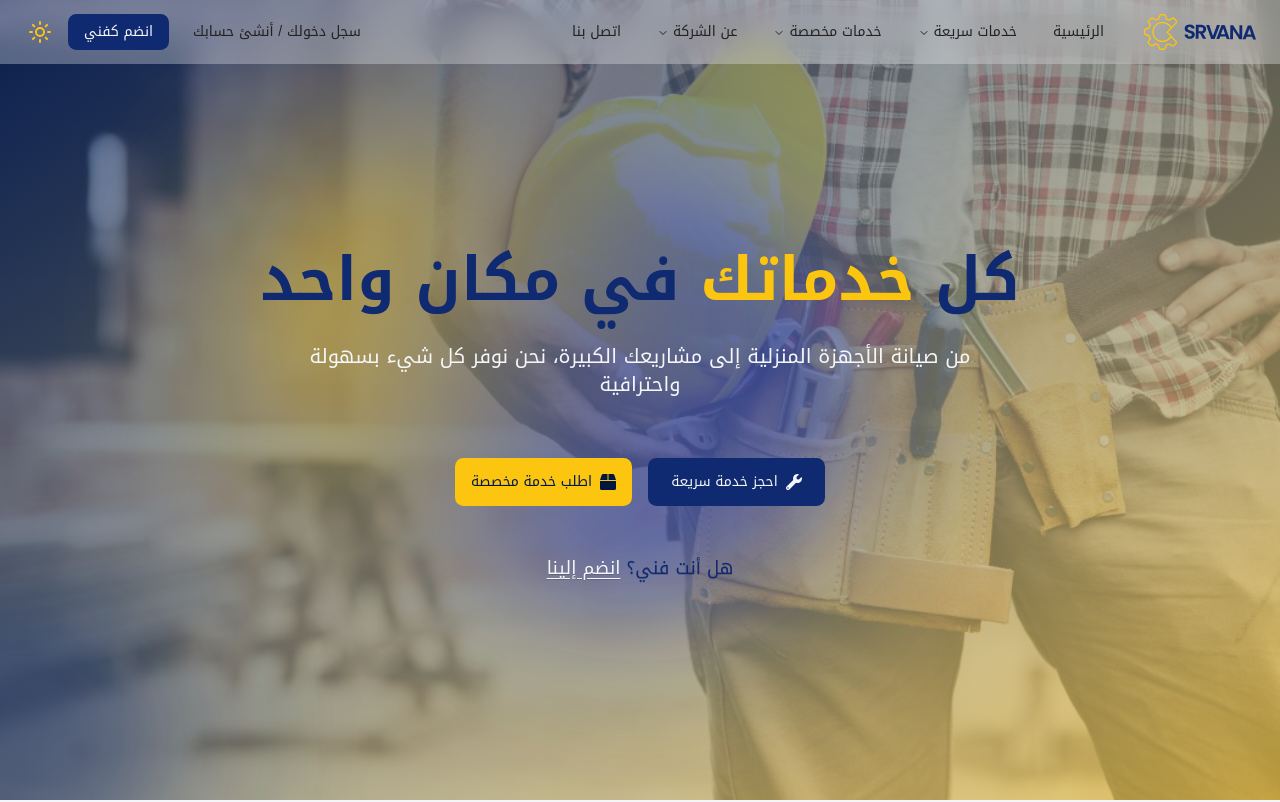
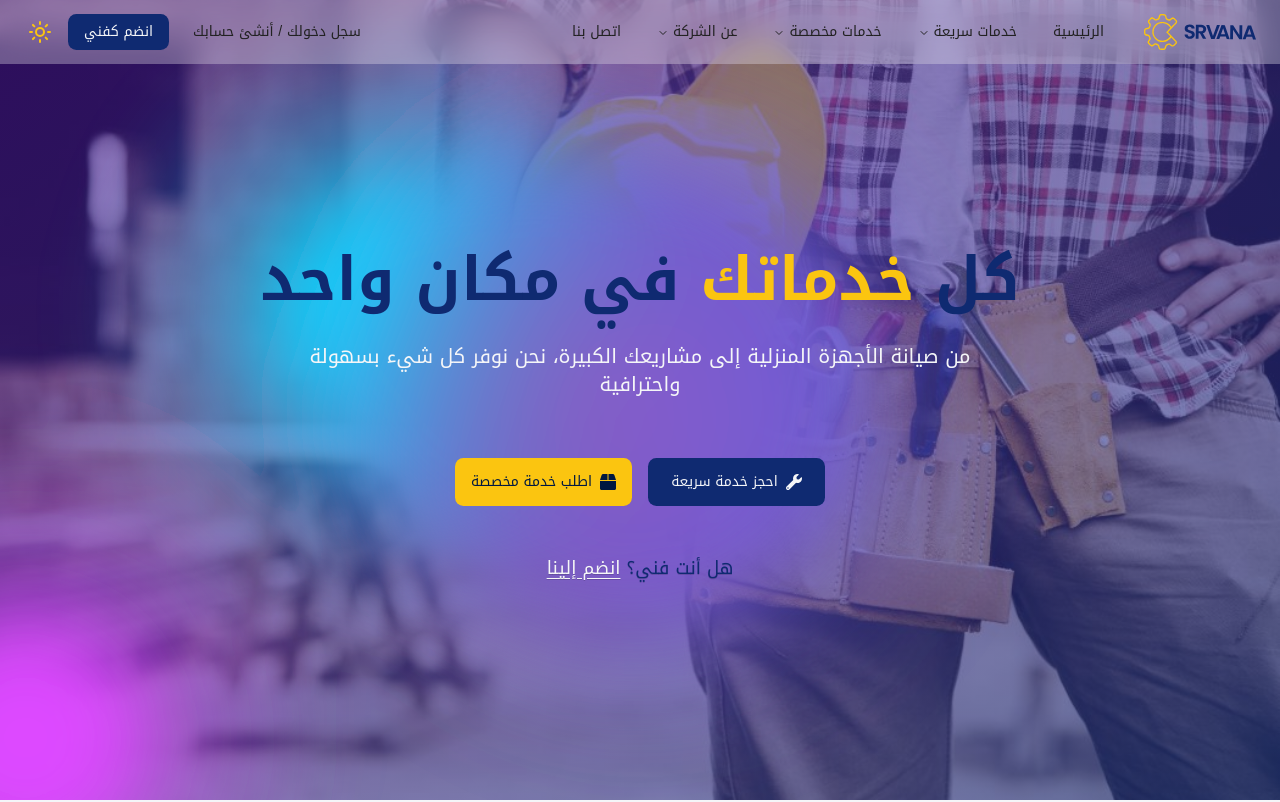
Before and after one commit to abualanin112/srvana, a React (Vite) app: page / in a window 1280 px wide. Shown: the top 802 px of the page. Built offline with nearby package versions, Linux system fonts and the light colour scheme.

Commit message:
bg header

```diff
--- a/src/components/ui/BubbleBackground.jsx
+++ b/src/components/ui/BubbleBackground.jsx
@@ -10,10 +10,12 @@ const BubbleBackground = ({
   interactive = false,
   transition = { stiffness: 100, damping: 20 },
   colors = {
-    first: "36.55,32.9,280.18",
-    second: "27,55,121",
-    third: "251,197,16",
-    fourth: "15,65,145",
+    first: "18,113,255",
+    second: "221,74,255",
+    third: "0,220,255",
+    fourth: "200,50,50",
+    fifth: "180,180,50",
+    sixth: "140,100,255",
   },
   ...props
 }) => {
@@ -55,7 +57,7 @@ const BubbleBackground = ({
         className="absolute inset-0 w-full h-full object-cover z-0"
       />
 
-      <div className="absolute inset-0 w-full h-full z-5 bg-gradient-to-br from-[#0f2a71] to-[#fcd34d] opacity-70" />
+      <div className="absolute inset-0 w-full h-full z-5 bg-gradient-to-br from-violet-900 to-blue-900 opacity-60" />
 
       <style>
         {`
@@ -64,7 +66,8 @@ const BubbleBackground = ({
             --second-color: ${colors.second};
             --third-color: ${colors.third};
             --fourth-color: ${colors.fourth};
-
+            --fifth-color: ${colors.fifth};
+            --sixth-color: ${colors.sixth};
           }
         `}
       </style>
@@ -90,7 +93,7 @@ const BubbleBackground = ({
 
       <div
         className="absolute inset-0 z-10"
-        style={{ filter: "url(#goo) blur(40px)", opacity: 0.5 }}
+        style={{ filter: "url(#goo) blur(40px)", opacity: 1 }}
       >
         <motion.div
           className="absolute rounded-full w-[80%] h-[80%] top-[10%] left-[10%]  bg-[radial-gradient(circle_at_center,rgba(var(--first-color),0.8)_0%,rgba(var(--first-color),0)_50%)]"
@@ -114,9 +117,23 @@ const BubbleBackground = ({
           <div className="absolute rounded-full w-[80%] h-[80%] top-[calc(50%+200px)] left-[calc(50%-500px)] bg-[radial-gradient(circle_at_center,rgba(var(--third-color),0.8)_0%,rgba(var(--third-color),0)_50%)]" />
         </motion.div>
 
+        <motion.div
+          className="absolute rounded-full w-[80%] h-[80%] top-[10%] left-[10%]  bg-[radial-gradient(circle_at_center,rgba(var(--fourth-color),0.8)_0%,rgba(var(--fourth-color),0)_50%)] opacity-70"
+          animate={{ x: [-50, 50, -50] }}
+          transition={{ duration: 40, ease: "easeInOut", repeat: Infinity }}
+        />
+
+        <motion.div
+          className="absolute inset-0 flex justify-center items-center origin-[calc(50%_-_800px)_calc(50%_+_200px)]"
+          animate={{ rotate: 360 }}
+          transition={{ duration: 20, ease: "linear", repeat: Infinity }}
+        >
+          <div className="absolute rounded-full w-[160%] h-[160%] bg-[radial-gradient(circle_at_center,rgba(var(--fifth-color),0.8)_0%,rgba(var(--fifth-color),0)_50%)] top-[calc(50%-80%)] left-[calc(50%-80%)]" />
+        </motion.div>
+
         {interactive && (
           <motion.div
-            className="absolute rounded-full w-full h-full bg-[radial-gradient(circle_at_center,rgba(var(--fourth-color),0.8)_0%,rgba(var(--third-color),0)_50%)] opacity-70"
+            className="absolute rounded-full w-full h-full bg-[radial-gradient(circle_at_center,rgba(var(--sixth-color),0.8)_0%,rgba(var(--sixth-color),0)_50%)] opacity-70"
             style={{ x: springX, y: springY }}
           />
         )}
```
